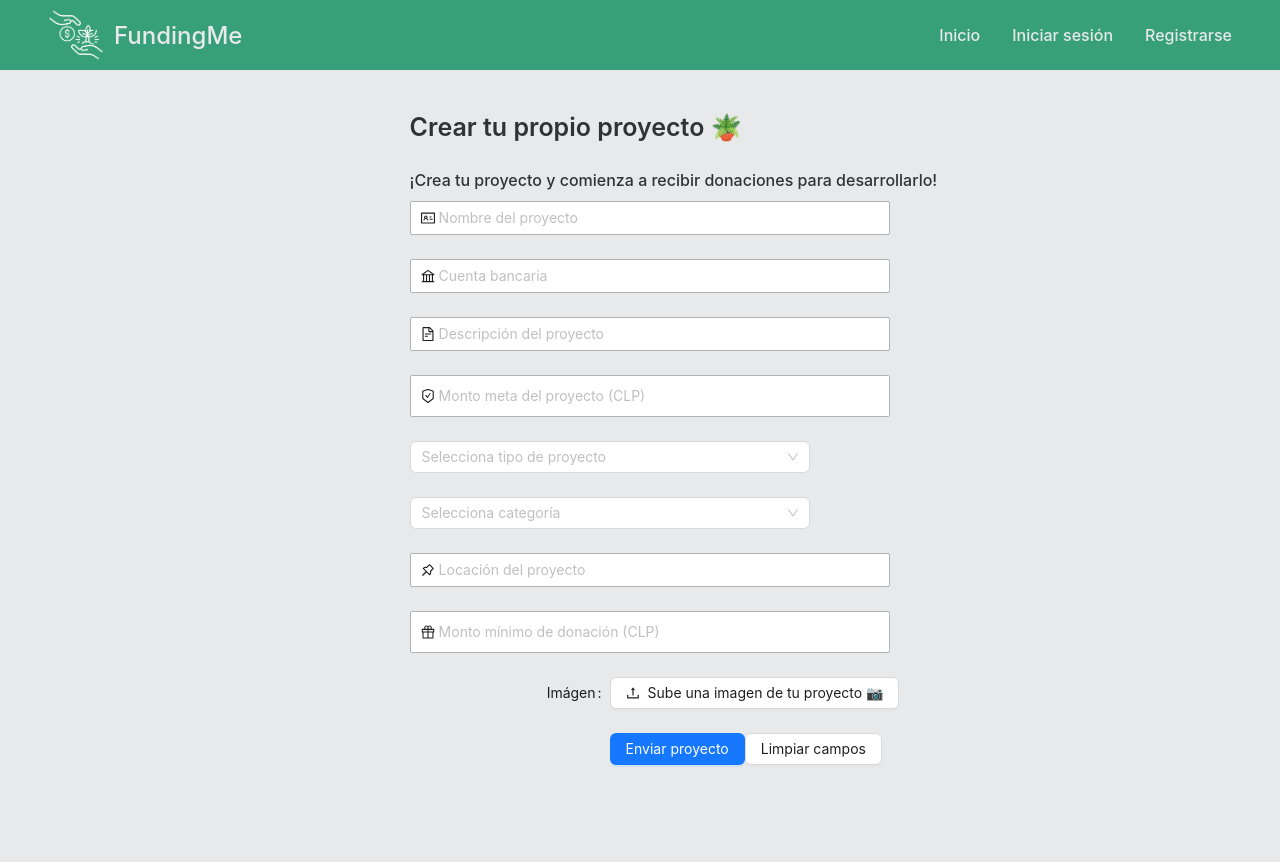
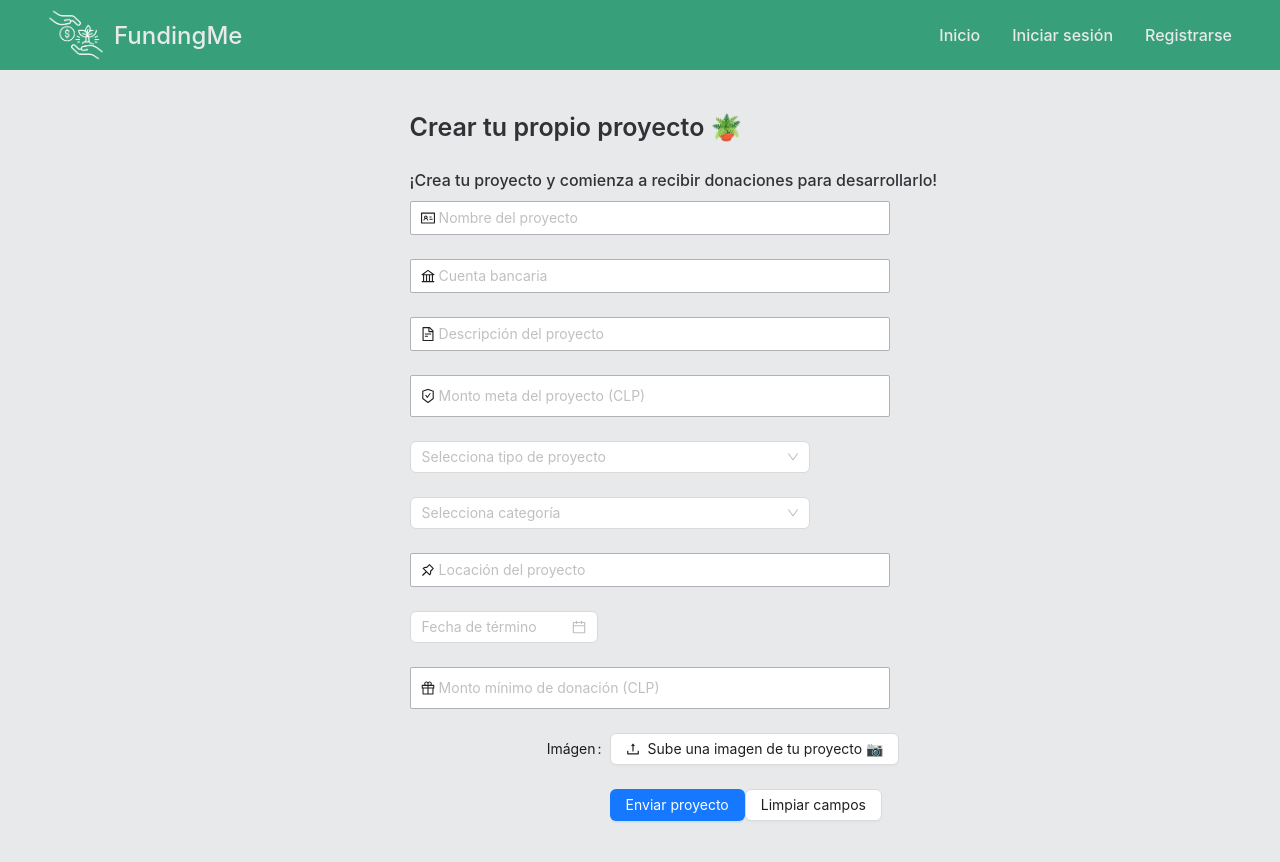
Before and after one commit to felipecs13/FundingMe, a React (Vite) app: page /new in a window 1280 px wide. Shown: the top 862 px of the page. Before the commit the page ends 814 px from the top, so only its background shows below. Built offline with nearby package versions, Linux system fonts and the light colour scheme.

Commit message:
fixes on publish project

```diff
--- a/src/views/NewProject.tsx
+++ b/src/views/NewProject.tsx
@@ -1,4 +1,4 @@
-import { Button, Carousel, Form, Input, InputNumber, Select, Upload } from 'antd'
+import { Alert, Button, Carousel, DatePicker, Form, Input, InputNumber, Select, Upload } from 'antd'
 import { UploadOutlined, IdcardOutlined, BankOutlined, FileTextOutlined, SafetyCertificateOutlined, PushpinOutlined, GiftOutlined } from '@ant-design/icons'
 import NavBar from '../components/Layout'
 import { useState, useEffect } from 'react'
@@ -33,6 +33,9 @@ const FormProject = () => {
     "type_project" : string,
     "goal_amount": number,
     "image": any | null
+    "location": string
+    "end_date": string
+    "category": string
   }) => {
     console.log('Success:', values)
     setLoading(true)
@@ -47,6 +50,10 @@ const FormProject = () => {
       formData.append('project[minimum_donation]', values.minimum_donation.toString());
       formData.append('project[type_project]', values.type_project);
       formData.append('project[goal_amount]', values.goal_amount.toString());
+      formData.append('project[location]', values.location);
+      formData.append('project[end_date]', values.end_date);
+      formData.append('project[category]', values.category);
+
 
       const data = await fetch(apiUrl + '/projects', {
         method: 'POST',
@@ -60,7 +67,7 @@ const FormProject = () => {
       if (data.status != 201) {
         throw new Error('Error')
       }
-      // Redirect to login page
+      // Redirect to home
       window.location.href = '/'
     } catch (error) {
       setLoading(false)
@@ -69,6 +76,11 @@ const FormProject = () => {
     }
   }
 
+
+
+  // const onFinishFailed = (errorInfo: string) => {
+  //   console.log('Failed:', errorInfo);
+  // };
   const onReset = () => {
     form.resetFields()
   }
@@ -156,8 +168,8 @@ const FormProject = () => {
                   placeholder="Selecciona tipo de proyecto"
                   allowClear
                 >
-                  <StyledSelectOption value="ONG">ONG</StyledSelectOption>
-                  <StyledSelectOption value="PERSONAL">PERSONAL</StyledSelectOption>
+                  <StyledSelectOption value="ONG">Ong</StyledSelectOption>
+                  <StyledSelectOption value="PERSONAL">Personal</StyledSelectOption>
                 </StyledSelect>
               </Form.Item>
               </motion.div>
@@ -187,6 +199,15 @@ const FormProject = () => {
                     placeholder="Locación del proyecto"
                     prefix={<PushpinOutlined />}
                   />
+                </Form.Item>
+              </motion.div>
+
+              <motion.div initial={{ opacity: 0, y: 20 }} animate={{ opacity: 1, y : 0 }} transition={{ duration: 0.5, delay : 1 }}>
+                <Form.Item
+                  name="end_date"
+                  rules={[{ required: true, message: 'Ingresa la locación del proyecto' }]}
+                >
+                  <DatePicker placeholder="Fecha de término" />
                 </Form.Item>
               </motion.div>
 
```
